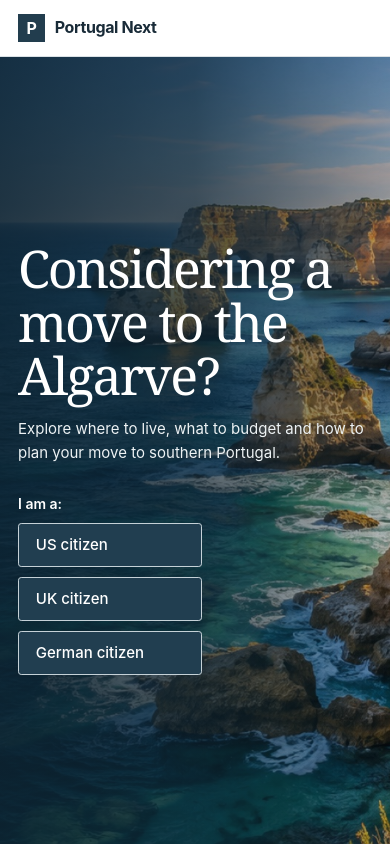
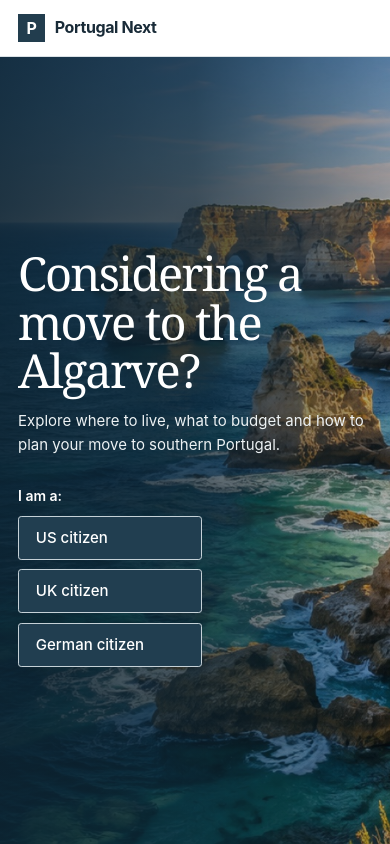
Before and after one commit to realfunkat/portugalnext, a plain HTML site: page index.html in a window 390 px wide. Drawn offline with Linux system fonts and the light colour scheme.

Commit message:
Reduce image headline sizes by about ten percent

```diff
--- a/assets/us-guide.css
+++ b/assets/us-guide.css
@@ -114,7 +114,7 @@ button { font: inherit; }
 .ug-hero h1 {
   max-width: 56.25rem;
   margin: .9375rem 0;
-  font: 400 clamp(2.625rem, 5.7vw, 4.375rem)/1.03 Georgia, "Times New Roman", serif;
+  font: 400 clamp(2.375rem, 5.125vw, 3.9375rem)/1.03 Georgia, "Times New Roman", serif;
   letter-spacing: -.04em;
 }
 .ug-content .ug-topic-title {
@@ -198,7 +198,7 @@ button { font: inherit; }
 .ug-footer-inner { padding-block: 1rem; justify-content: space-between; color: var(--muted); font-size: .875rem; }
 .country-home .ug-hero { display: grid; align-items: center; min-height: calc(100svh - var(--ug-header-height) - 1px); }
 .country-home .ug-hero-inner { padding-block: 3rem; }
-.country-home h1 { max-width: 48.75rem; font-size: clamp(3.125rem, 6.5vw, 4.875rem); }
+.country-home h1 { max-width: 48.75rem; font-size: clamp(2.8125rem, 5.85vw, 4.375rem); }
 .country-home .ug-hero p { max-width: 53ch; }
 .country-label { display: block; margin: 1.75rem 0 .5rem; font-size: .875rem; font-weight: 600; }
 .country-choices { display: flex; flex-wrap: wrap; gap: .6rem; }
@@ -230,7 +230,7 @@ button { font: inherit; }
   .ug-grid, .chapter-links { grid-template-columns: 1fr; }
   .ug-table { font-size: .875rem; }
   .ug-table th, .ug-table td { padding: .5rem .35rem; }
-  .country-home h1 { max-width: 25rem; font-size: 3.25rem; }
+  .country-home h1 { max-width: 25rem; font-size: 2.9375rem; }
   .country-choices { align-items: start; flex-direction: column; }
   .country-choices a { min-width: 11.5rem; }
 }
```
